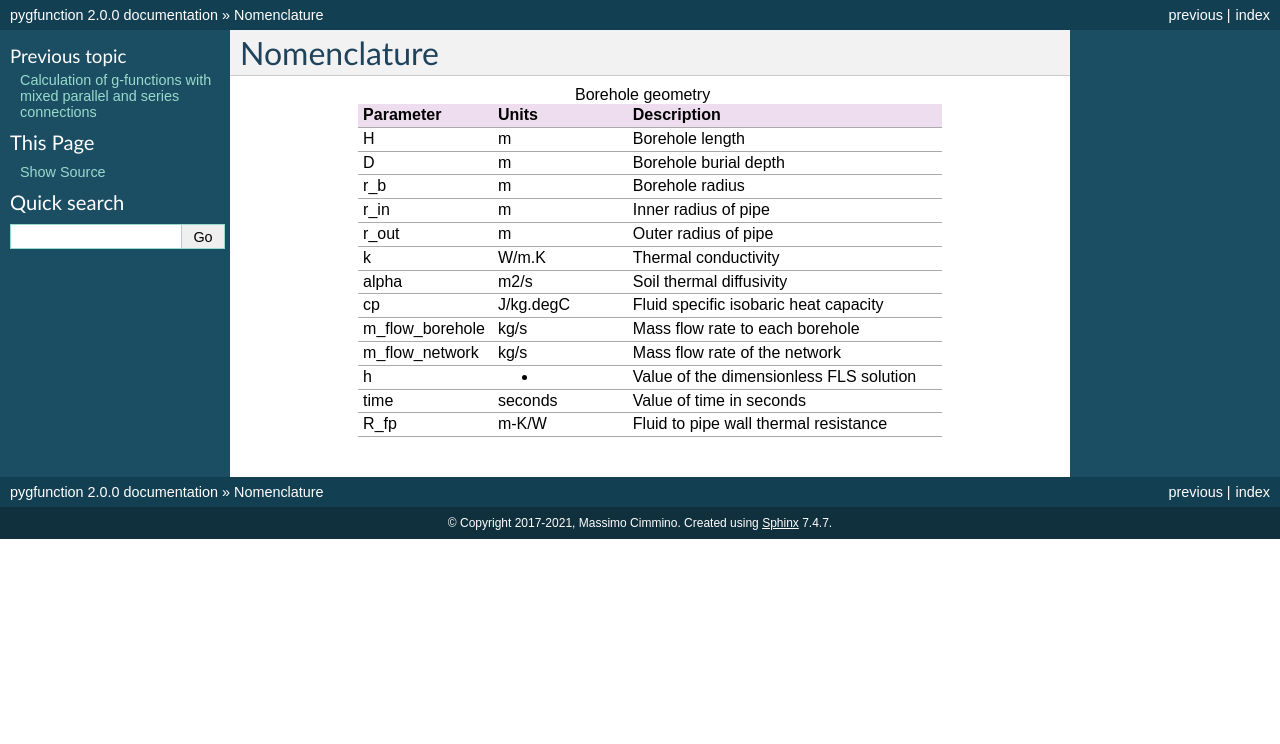
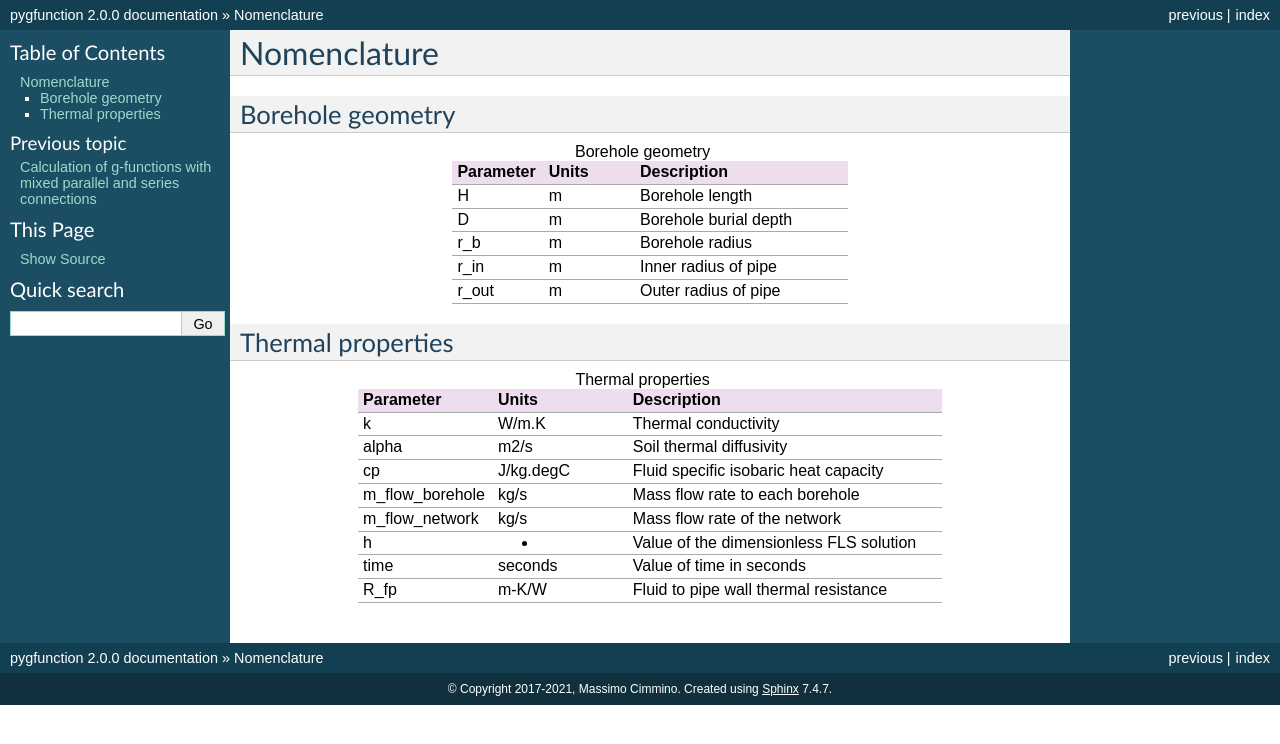
Before and after one commit to MassimoCimmino/pygfunction, a Sphinx documentation site: the page built from doc/source/nomenclature.rst, in a window 1280 px wide. Shown: the top 744 px of the page. Built offline with Sphinx 7.4.7, drawn with Linux system fonts in a browser that asks for light colours.

Commit message:
Separate nomenclature tables into sections

```diff
--- a/doc/source/nomenclature.rst
+++ b/doc/source/nomenclature.rst
@@ -5,10 +5,22 @@ Nomenclature
 ************
 
 .. toctree::
-   :maxdepth: 1
+   :maxdepth: 2
+
+
+Borehole geometry
+==================
 
 
 .. csv-table:: Borehole geometry
-   :file: nomenclature_tables/borehole_geometry.csv
+   :file: nomenclature_tables/geometry.csv
    :widths: 30, 30, 70
    :header-rows: 1
+
+Thermal properties
+===================
+
+.. csv-table:: Thermal properties
+   :file: nomenclature_tables/thermal_properties.csv
+   :widths: 30, 30, 70
+   :header-rows: 1
--- /dev/null
+++ b/doc/source/nomenclature_tables/geometry.csv
@@ -0,0 +1,6 @@
+Parameter,Units,Description
+H,m,Borehole length
+D,m,Borehole burial depth
+r_b,m,Borehole radius
+r_in,m,Inner radius of pipe
+r_out ,m,Outer radius of pipe
--- a/doc/source/nomenclature_tables/borehole_geometry.csv
+++ b/doc/source/nomenclature_tables/thermal_properties.csv
@@ -1,9 +1,4 @@
 Parameter,Units,Description
-H,m,Borehole length
-D,m,Borehole burial depth
-r_b,m,Borehole radius
-r_in,m,Inner radius of pipe
-r_out ,m,Outer radius of pipe
 k,W/m.K,Thermal conductivity
 alpha,m2/s,Soil thermal diffusivity
 cp,J/kg.degC,Fluid specific isobaric heat capacity
```
